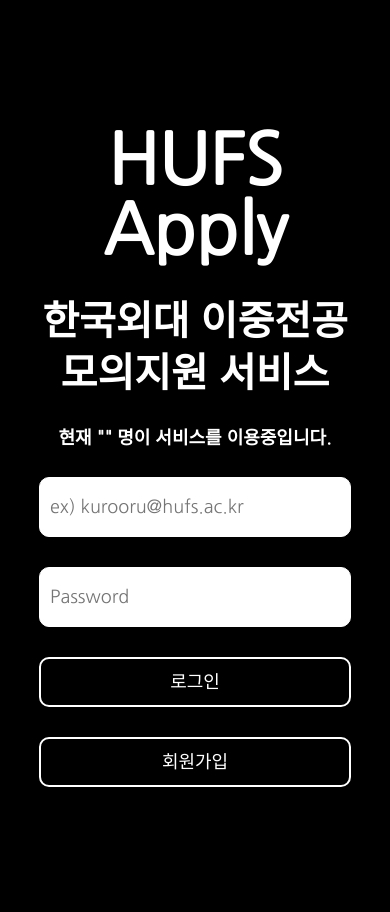
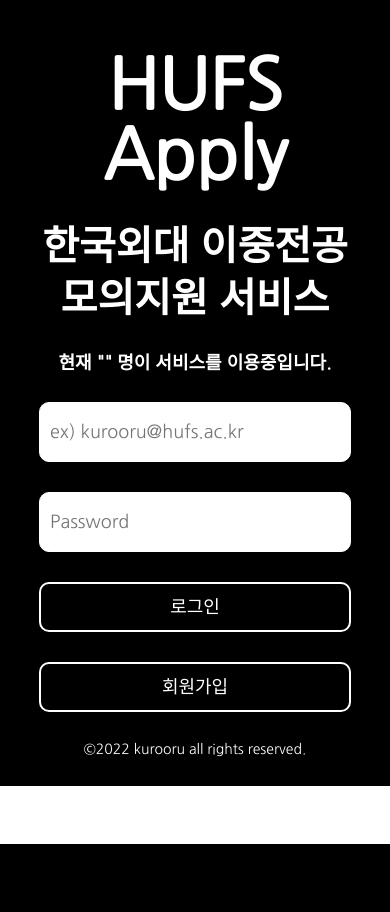
Before and after one commit to Yang-Min-Seok/Hufs_apply, a Flask app: template templates/Landing.html in a window 390 px wide. After the commit the page ends 844 px from the top, so only its background shows below. Run offline with Flask 2, Linux system fonts and the light colour scheme; the template is opened without the code that fills it, so the values that code supplies are empty.

Commit message:
Landing page responsive update (copyright)

```diff
--- a/static/css/Landing/intro.css
+++ b/static/css/Landing/intro.css
@@ -147,3 +147,6 @@
     color:#000;
     cursor:pointer;
 }
+#intro .wrap .right p:nth-child(4){
+    display:none;
+}
--- a/static/css/Landing/intro_res.css
+++ b/static/css/Landing/intro_res.css
@@ -5,7 +5,7 @@
     }
     #intro .wrap{
         display: block;
-        height: 700px;
+        height: 350px !important;
     }
     #intro .wrap .left{
         width:100%;
@@ -16,7 +16,7 @@
         font-size: 70px;
     }
     #intro .wrap .left h3:nth-child(1){
-        margin-top: 125px;
+        margin-top: 50px;
     }
     #intro .wrap .left h3:nth-child(2){
 
@@ -55,9 +55,16 @@
 
     }
     #intro .wrap .right form:nth-child(3) p{
-        margin-bottom: 125px;
+
     }
     #intro .wrap .right form:nth-child(3) p input{
         width:80% !important;
+        margin-bottom: 30px;
+    }
+    #intro .wrap .right p:nth-child(4){
+        display:inline;
+        color:#fff;
+        margin-bottom: 30px;
+        font-size:14px;
     }
 }
--- a/templates/Landing.html
+++ b/templates/Landing.html
@@ -47,6 +47,8 @@
                 <form action="/signin">
                     <p><input type="submit" value="회원가입"></p>
                 </form>
+                <!-- for responsive -->
+                <p>©2022 kurooru all rights reserved.</p>
             </div>
 
         </div>
```
